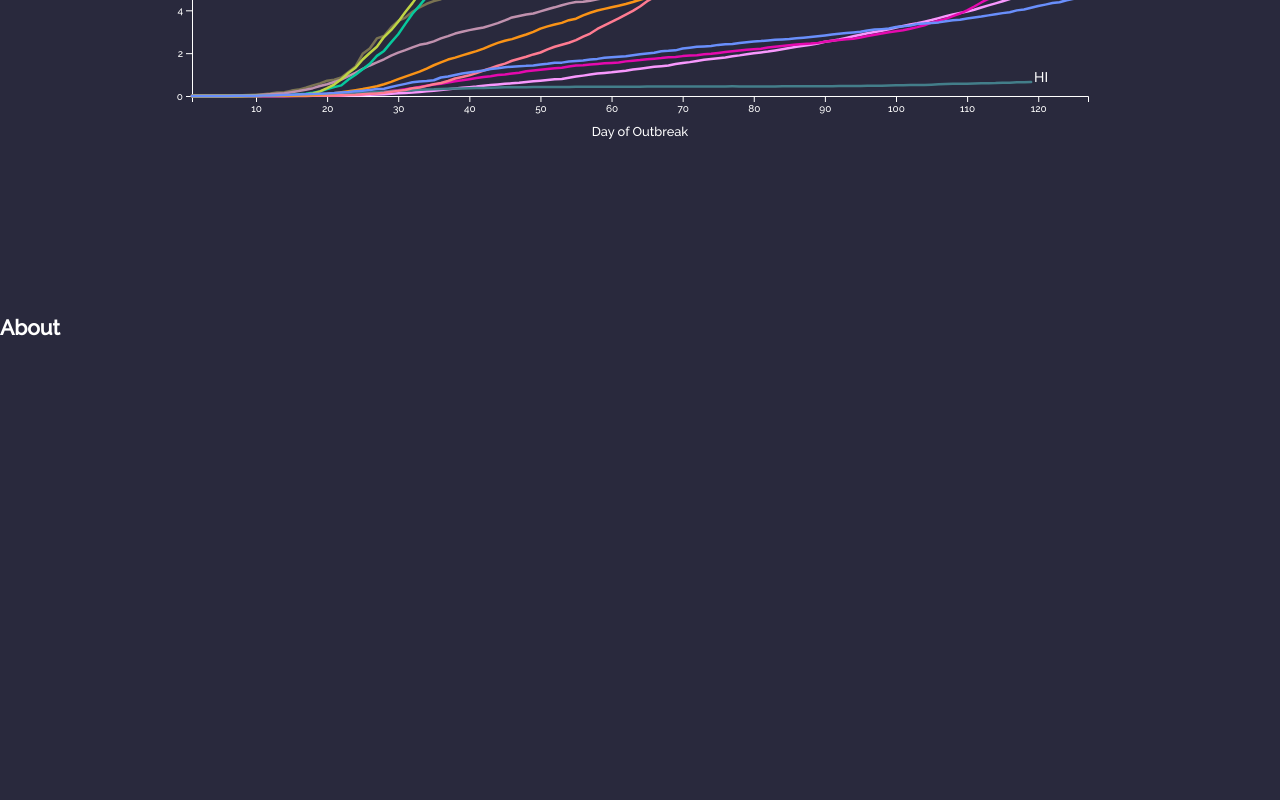
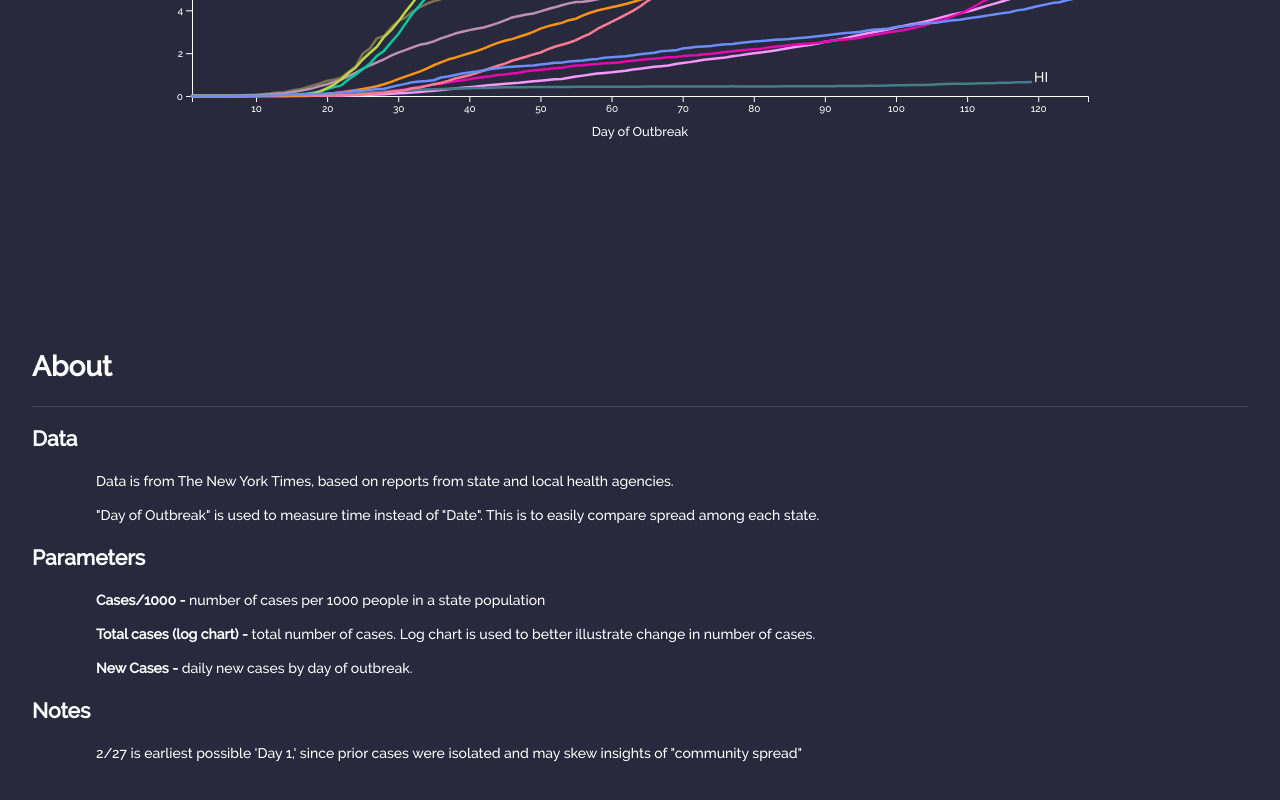
Before and after one commit to stdyrm/covid-compare, a React (Create React App) app: page /#/line-app in a window 1280 px wide. Shown: the part 488-1288 px from the top of the page. Before the commit the page ends 849 px from the top, so only its background shows below. Built offline with nearby package versions, Linux system fonts and the light colour scheme.

Commit message:
Added About section on CovidCompare page

```diff
--- a/src/components/appCovidCompare/AppCovidCompare.js
+++ b/src/components/appCovidCompare/AppCovidCompare.js
@@ -13,7 +13,7 @@ import { CHART_PARAMS } from "./appParams";
 import { statesContext } from "../../context/statesContext";
 
 // styles
-import { Grid } from "@material-ui/core";
+import { Grid, Divider } from "@material-ui/core";
 import { makeStyles } from "@material-ui/core/styles";
 
 const wrapper = {
@@ -50,7 +50,21 @@ const AppCovidCompare = () => {
         item: {
             width: "100%",
             flexBasis: "100%",
-        },
+		},
+		about: {
+			padding: theme.spacing(4),
+			"& h3, h4": {
+				[theme.breakpoints.up("sm")]: {
+					paddingLeft: theme.spacing(4)
+				}
+			},
+			"& p": {
+				paddingLeft: theme.spacing(2),
+				[theme.breakpoints.up("sm")]: {
+					paddingLeft: theme.spacing(8)
+				}
+			}
+		}
     }));
 
     const classes = useStyles();
@@ -120,10 +134,25 @@ const AppCovidCompare = () => {
 					/>
 				</Grid>
 			</MuiPickersUtilsProvider>
-				<Grid item className={classes.item}>
+				<Grid item className={classes.about}>
+						<div>
+						<h1>About</h1>
+						<Divider />
+						<h2>Data</h2>
+						<p>Data is from The New York Times, based on reports from state and local health agencies.</p>
+						<p>"Day of Outbreak" is used to measure time instead of "Date". This is to easily compare spread among each state.</p>
 					<section>
-						<h1>About</h1>
+						<h2>Parameters</h2>
+						<p><strong>Cases/1000 - </strong> number of cases per 1000 people in a state population</p>
+						<p><strong>Total cases (log chart) - </strong> total number of cases. Log chart is used to better illustrate change in number of cases.</p>
+						<p><strong>New Cases - </strong> daily new cases by day of outbreak.</p>
 					</section>
+					<section>
+						<h2>Notes</h2>
+						<p>2/27 is earliest possible 'Day 1,' since prior cases were
+						isolated and may skew insights of "community spread"</p>
+					</section>
+					</div>
 				</Grid>
         </Grid>
     );
```
Also changed, not shown: src/components/appCovidCompare/chart/ChartCovidCompare.js (+0 -41 lines).
